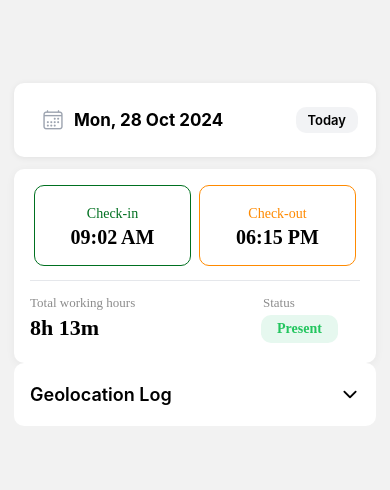
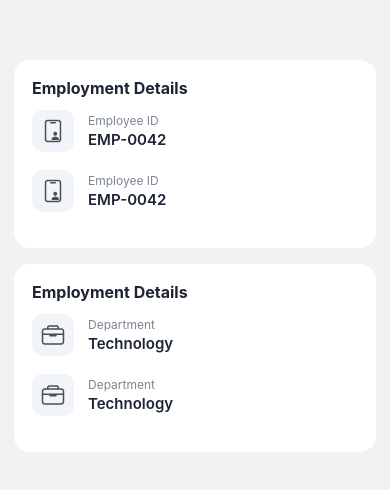
Before and after one commit to faisalabdulghani/gps_base_attendance_app, a React Native app: screen /Login in a window 390 px wide. Shown: the part 174-664 px from the top of the page. Built offline with nearby package versions, Linux system fonts and the light colour scheme.

Commit message:
Profile detail card component

```diff
--- /dev/null
+++ b/app/components/ProfileDetailCard.js
@@ -0,0 +1,73 @@
+import React from "react";
+import { View, Text, StyleSheet } from "react-native";
+import { Ionicons } from "@expo/vector-icons";
+import { Colors } from "../theme/Colors";
+
+export default function ProfileDetailCard({ title, label, value, icon }) {
+    return (
+        <View style={styles.card}>
+            <Text style={styles.title}>{title}</Text>
+
+            <View style={styles.row}>
+                <View style={styles.iconContainer}>
+                    <Ionicons name={icon} size={24} color={Colors.DARKGREY} />
+                </View>
+
+                <View>
+                    <Text style={styles.label}>{label}</Text>
+                    <Text style={styles.value}>{value}</Text>
+                </View>
+            </View>
+            <View style={styles.row}>
+                <View style={styles.iconContainer}>
+                    <Ionicons name={icon} size={24} color={Colors.DARKGREY} />
+                </View>
+
+                <View>
+                    <Text style={styles.label}>{label}</Text>
+                    <Text style={styles.value}>{value}</Text>
+                </View>
+            </View>
+        </View>
+    );
+}
+
+const styles = StyleSheet.create({
+    card: {
+        backgroundColor: "#fff",
+        padding: 18,
+        borderRadius: 16,
+        marginTop: 16,
+        elevation: 1,
+    },
+    title: {
+        fontSize: 16,
+        fontWeight: "700",
+        color: "#1D2433",
+        marginBottom: 12,
+    },
+    row: {
+        flexDirection: "row",
+        alignItems: "center",
+        marginBottom: 18,
+    },
+    iconContainer: {
+        width: 42,
+        height: 42,
+        backgroundColor: "#F1F4F9",
+        borderRadius: 10,
+        justifyContent: "center",
+        alignItems: "center",
+        marginRight: 14,
+    },
+    label: {
+        fontSize: 12,
+        color: "#7C8593",
+    },
+    value: {
+        fontSize: 15,
+        fontWeight: "600",
+        color: "#1D2433",
+        marginTop: 2,
+    },
+});
--- a/app/screens/LoginScreen.js
+++ b/app/screens/LoginScreen.js
@@ -8,6 +8,7 @@ import StatusLegend from '../components/StatusLegend';
 import TodayDate from '../components/TodayDate';
 import GeoLocationLog from '../components/GeoLocationLog';
 import AttendanceDetailCard from '../components/AttendanceDetailCard';
+import ProfileDetailCard from '../components/ProfileDetailCard';
 
 export default function LoginScreen() {
     const [selected, setSelected] = useState("2025-11-23");
@@ -83,19 +84,19 @@ export default function LoginScreen() {
 
         // </View>
         <View style={styles.container}>
-            <TodayDate dateLabel="Mon, 28 Oct 2024" />
-            <AttendanceDetailCard
-                checkInTime="09:02 AM"
-                checkOutTime="06:15 PM"
-                totalHours="8h 13m"
-                status="Present"
 
+            <ProfileDetailCard
+                title="Employment Details"
+                label="Employee ID"
+                value="EMP-0042"
+                icon="id-card-outline"
             />
-            <GeoLocationLog
-                checkInAdress='123 Main Street, Anytown, USA'
-                checkOutAdress='123 Main Street, Anytown, USA'
-                checkInTime='09:02 AM'
-                checkOutTime='09:02 AM'
+
+            <ProfileDetailCard
+                title="Employment Details"
+                label="Department"
+                value="Technology"
+                icon="briefcase-outline"
             />
 
         </View>
```
